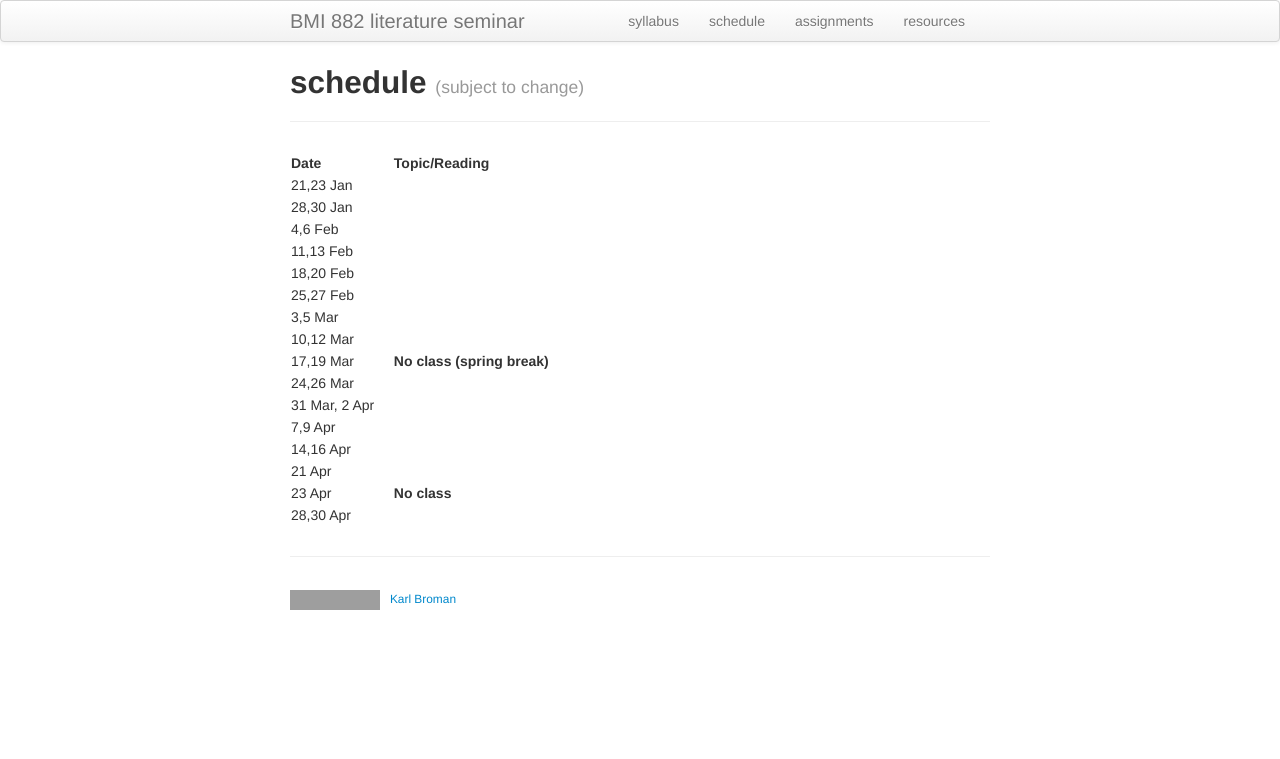
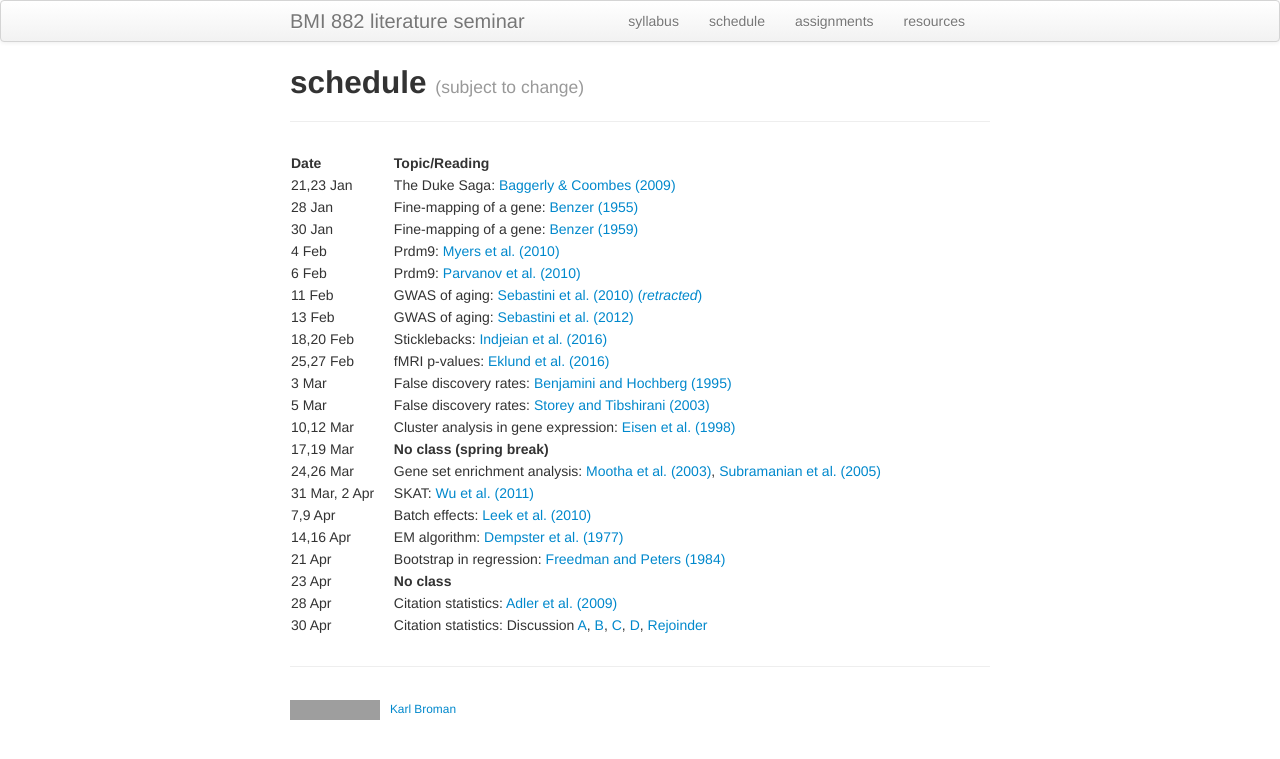
Before and after one commit to kbroman/BMI882_spring2023, a Jekyll site: the page built from schedule.md, in a window 1280 px wide. Shown: the top 759 px of the page. Built offline with Jekyll 4.4.1, drawn with Linux system fonts in a browser that asks for light colours; grey boxes are pictures that could not be loaded.

Commit message:
Fill out schedule

```diff
--- a/schedule.md
+++ b/schedule.md
@@ -7,19 +7,24 @@ description: Schedule and readings for BMI 882, Biomedical data science scholarl
 
 | Date    | &nbsp;&nbsp;&nbsp;&nbsp;   | Topic/Reading  |
 | :------ | -- | :----- |
-| 21,23 Jan   |    |
-| 28,30 Jan   |    |
-| 4,6 Feb     |    |
-| 11,13 Feb   |    |
-| 18,20 Feb   |    |
-| 25,27 Feb   |    |
-| 3,5 Mar     |    |
-| 10,12 Mar   |    |
+| 21,23 Jan   |    | The Duke Saga: [Baggerly & Coombes (2009)](https://projecteuclid.org/euclid.aoas/1267453942)
+| 28 Jan      |    | Fine-mapping of a gene: [Benzer (1955)](https://doi.org/10.1073/pnas.41.6.344)
+| 30 Jan      |    | Fine-mapping of a gene: [Benzer (1959)](https://doi.org/10.1073/pnas.45.11.1607)
+| 4 Feb       |    | Prdm9: [Myers et al. (2010)](https://doi.org/10.1126/science.1182363)
+| 6 Feb       |    | Prdm9: [Parvanov et al. (2010)](https://doi.org/10.1126/science.1181495)
+| 11 Feb      |    | GWAS of aging: [Sebastini et al. (2010) (_retracted_)](https://doi.org/10.1126/science.1190532)
+| 13 Feb      |    | GWAS of aging: [Sebastini et al. (2012)](https://doi.org/10.1371/journal.pone.0029848)
+| 18,20 Feb   |    | Sticklebacks: [Indjeian et al. (2016)](https://doi.org/10.1016/j.cell.2015.12.007)
+| 25,27 Feb   |    | fMRI p-values: [Eklund et al. (2016)](https://doi.org/10.1073/pnas.1602413113)
+| 3 Mar       |    | False discovery rates: [Benjamini and Hochberg (1995)](https://doi.org/10.1111/j.2517-6161.1995.tb02031.x)
+| 5 Mar       |    | False discovery rates: [Storey and Tibshirani (2003)](https://doi.org/10.1073/pnas.1530509100)
+| 10,12 Mar   |    | Cluster analysis in gene expression: [Eisen et al. (1998)](https://www.pnas.org/content/95/25/14863.short)
 | 17,19 Mar   |    | **No class (spring break)** |
-| 24,26 Mar   |    |
-| 31 Mar, 2 Apr |    |
-| 7,9 Apr     |    |
-| 14,16 Apr   |    |
-| 21 Apr      |    |
+| 24,26 Mar   |    | Gene set enrichment analysis: [Mootha et al. (2003)](https://doi.org/10.1038/ng1180), [Subramanian et al. (2005)](https://doi.org/10.1073/pnas.0506580102)
+| 31 Mar, 2 Apr |    | SKAT: [Wu et al. (2011)](https://doi.org/10.1016/j.ajhg.2011.05.029)
+| 7,9 Apr     |    |  Batch effects: [Leek et al. (2010)](https://doi.org/10.1038/nrg2825)
+| 14,16 Apr   |    | EM algorithm: [Dempster et al. (1977)](https://www.jstor.org/stable/2984875)
+| 21 Apr      |    | Bootstrap in regression: [Freedman and Peters (1984)](https://www.jstor.org/stable/2288341)
 | 23 Apr      |    | **No class**
-| 28,30 Apr   |    |
+| 28 Apr      |    | Citation statistics: [Adler et al. (2009)](https://projecteuclid.org/euclid.ss/1255009002)
+| 30 Apr      |    | Citation statistics: Discussion [A](https://doi.org/10.1214/09-STS285A), [B](https://doi.org/10.1214/09-STS285B), [C](https://doi.org/10.1214/09-STS285C), [D](https://doi.org/10.1214/09-STS285D), [Rejoinder](https://doi.org/10.1214/09-STS285REJ)
```
